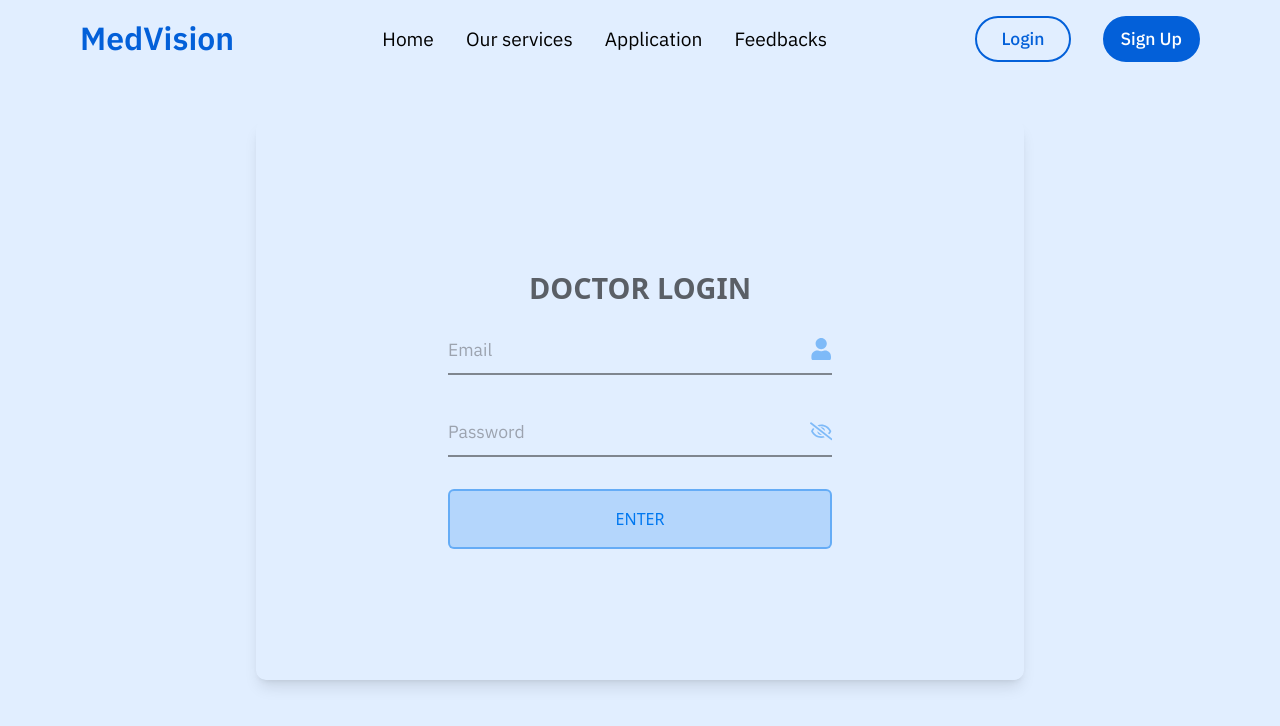
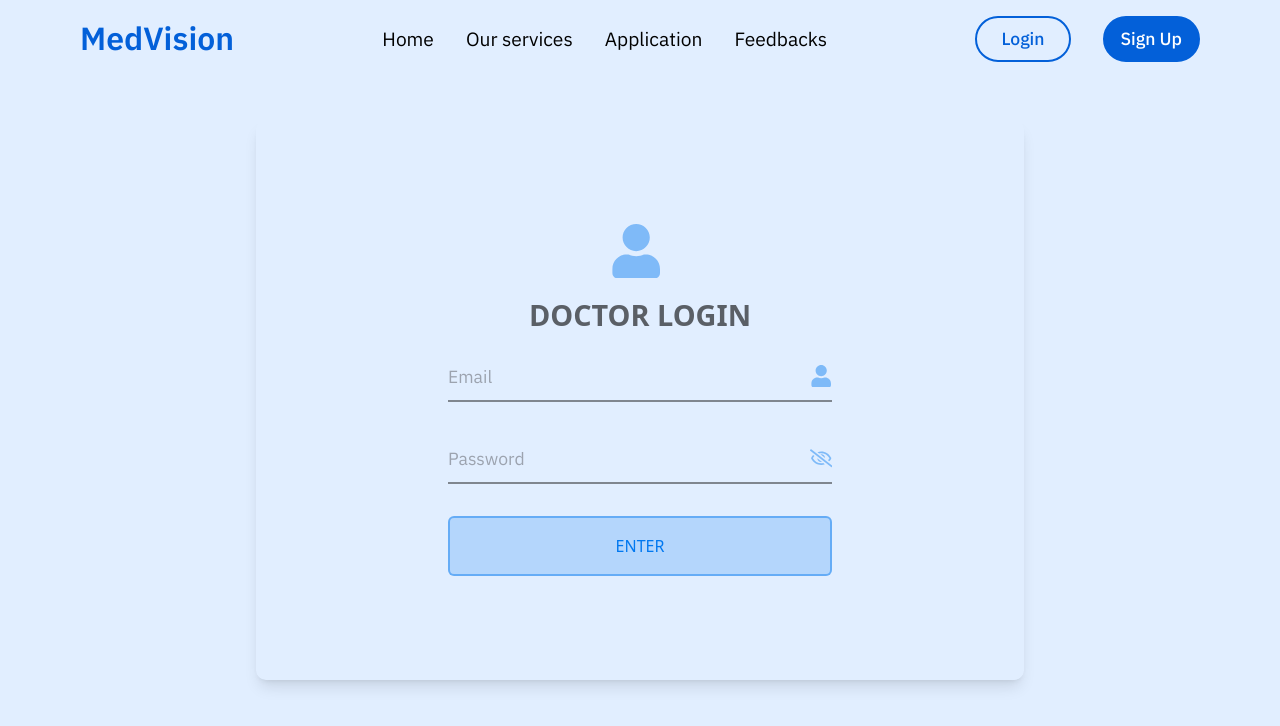
Before and after one commit to hrshh200/MedVision, a React (Vite) app: page /login in a window 1280 px wide. Both pictures are taken after a click on the picture 553 px from the left and 477 px from the top of the page. Shown: the top 726 px of the page. Built offline with nearby package versions, Linux system fonts and the light colour scheme.

Commit message:
updated Signup page

```diff
--- a/src/pages/Login.jsx
+++ b/src/pages/Login.jsx
@@ -42,6 +42,10 @@ const Login = () => {
           (
             <div className='w-full h-screen flex justify-center items-center bg-[#E1EEFF]'>
               <div className='w-full max-w-[60%] shadow-lg h-[70vh] flex flex-col justify-center items-center rounded-[10px]'>
+                <div className="flex items-center justify-start">
+                  <FaUser className="text-[#0078F070] text-[3.4rem] mr-2" />
+                  {/* Other content here */}
+                </div>
                 <p className='font-[600] text-[1.8rem] my-[1rem] leading-[42px] text-[#00000099] uppercase'>{isDoctor} Login</p>
                 <form onSubmit={submitHandler} className='w-full h-fit flex flex-col gap-[2rem] justify-center items-center'>
                   <div className='w-[50%] h-fit flex justify-between items-center border-b-[2px]  border-[#00000070]'>
--- a/src/pages/Signup.jsx
+++ b/src/pages/Signup.jsx
@@ -56,7 +56,7 @@ const Signup = () => {
               <div className='w-full max-w-[60%] shadow-lg h-fit py-[2rem] flex flex-col justify-center items-center rounded-[10px]'>
                 <p className='font-[600] text-[1.8rem] my-[1rem] leading-[42px] text-[#00000099] uppercase'>{isDoctor} SignUp</p>
                 <form onSubmit={submitHandler} className='w-full h-fit flex flex-col gap-[2rem] justify-center items-center'>
-                  {/* regNo */}
+                {isDoctor === 'doctor' && (
                   <div className='w-[50%] h-fit flex justify-between items-center border-b-[2px]  border-[#00000070]'>
                     <input
                       className='w-[90%] h-[3rem] bg-transparent outline-none font-ibm font-[400]  text-[1.1rem] leading-[26px] text-[#163048]'
@@ -68,6 +68,8 @@ const Signup = () => {
                     />
                     <FaUser className='text-[#0078F070] text-[1.4rem]' />
                   </div>
+                )}
+                  {/* regNo */}
                   {/* Name */}
                   <div className='w-[50%] h-fit flex justify-between items-center border-b-[2px]  border-[#00000070]'>
                     <input
```
